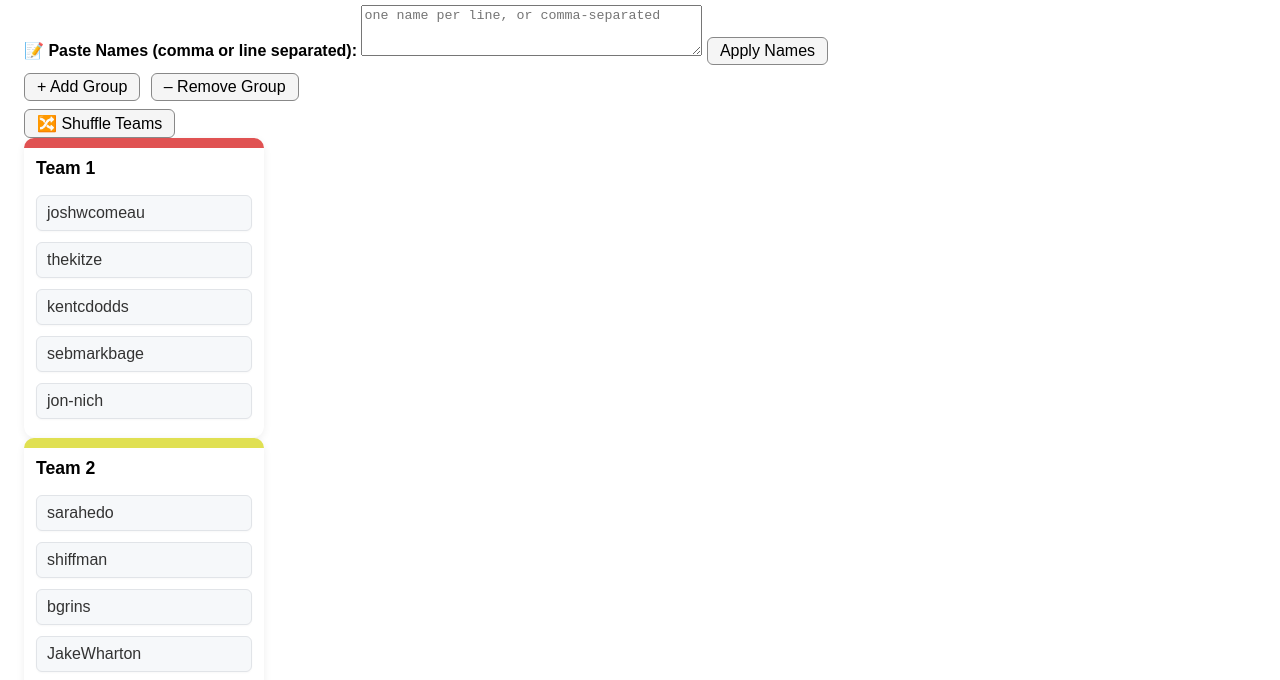
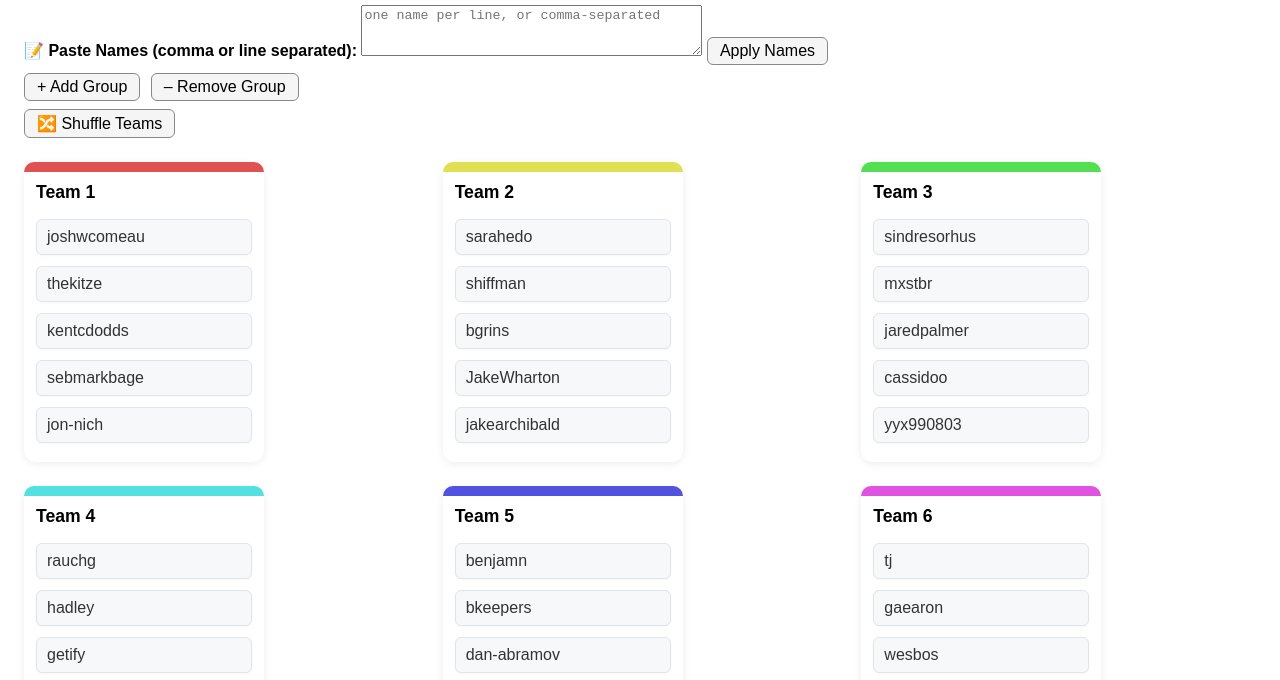
Before and after one commit to jon-nich/github-name-randomizer, a plain HTML site: page index.html in a window 1280 px wide. Shown: the part 104-784 px from the top of the page. Drawn offline with Linux system fonts and the light colour scheme.

Commit message:
Force 2x3 grid layout for cards, fix typo, always show 6 teams

```diff
--- a/script.js
+++ b/script.js
@@ -53,23 +53,24 @@ function createGroups() {
     return groups;
 }
 
-// Render all groups as card columns in a 2x3 grid
+// Render all groups as card columns in a 2x3 grid (always 6 teams)
 function renderGroups() {
     const container = document.getElementById('groupsContainer');
     if (!currentGroups.length || !currentGroups.some(g => g.length > 0)) {
         container.innerHTML = "<p>No names loaded yet.</p>";
         return;
     }
+    // Always show first 6 teams in a 2x3 grid
     container.innerHTML = `<div class="groups-grid">${
-        currentGroups.map((group, groupIndex) => {
-            const color = getGroupColor(groupIndex, currentGroups.length);
+        currentGroups.slice(0, 6).map((group, groupIndex) => {
+            const color = getGroupColor(groupIndex, 6);
             return `
             <div class="group"
                 data-group-index="${groupIndex}"
             >
                 <div class="group-color-bar" style="background:${color}"></div>
                 <div class="group-title">Team ${groupIndex + 1}</div>
-                ${group.map((username, studentIndex) => `
+                ${group.map((username) => `
                     <div class="student-card">${username}</div>
                 `).join('')}
             </div>
--- a/styles.css
+++ b/styles.css
@@ -11,12 +11,13 @@ h1 {
     margin-bottom: 18px;
 }
 
-..groups-grid {
+.groups-grid {
     display: grid;
     grid-template-columns: repeat(3, 1fr); /* 3 columns */
     grid-template-rows: repeat(2, auto);   /* 2 rows */
     gap: 24px;
     margin-top: 24px;
+    justify-items: stretch;
 }
 
 .group {
```
